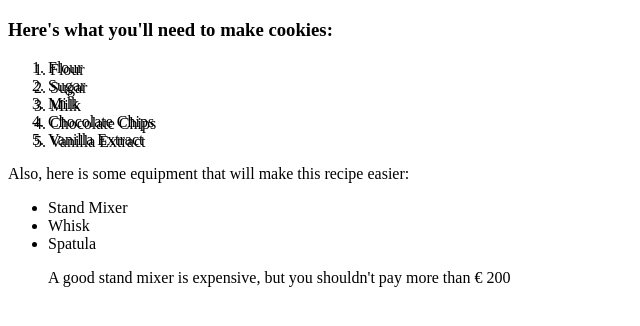
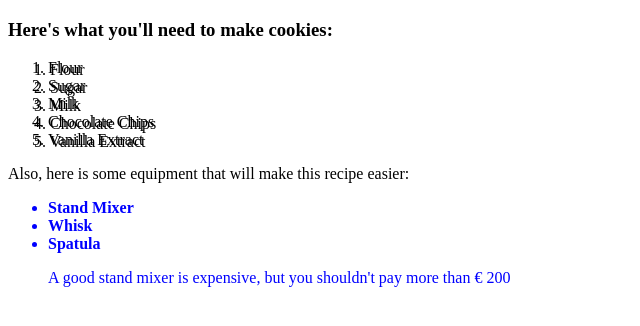
Before and after one commit to noahwg25/HTML-and-CSS-Projects, a plain HTML site: page CSS_List_Module4.html in a window 1280 px wide. Shown: the whole page, without its empty margins (0-640 px from the left). Drawn offline with Linux system fonts and the light colour scheme.

Commit message:
Update CSS_List_Module4.html

```diff
--- a/CSS_List_Module4.html
+++ b/CSS_List_Module4.html
@@ -19,9 +19,15 @@
 		</ol>
 				<p>Also, here is some equipment that will make this recipe easier:</p>
 		<ul>
-			<li>Stand Mixer</li>
-			<li>Whisk</li>
-			<li>Spatula</la>
+		<style>
+		ul {
+			color: blue;
+			}
+			</style>
+			<li><b>Stand Mixer</b></li>
+			<li><b>Whisk</b></li>
+			<li><b>Spatula</b></la>
 				<p>A good stand mixer is expensive, but you shouldn't pay more than &#8364; 200</p>
+		</ul>
 	</body>
 </html>
```
